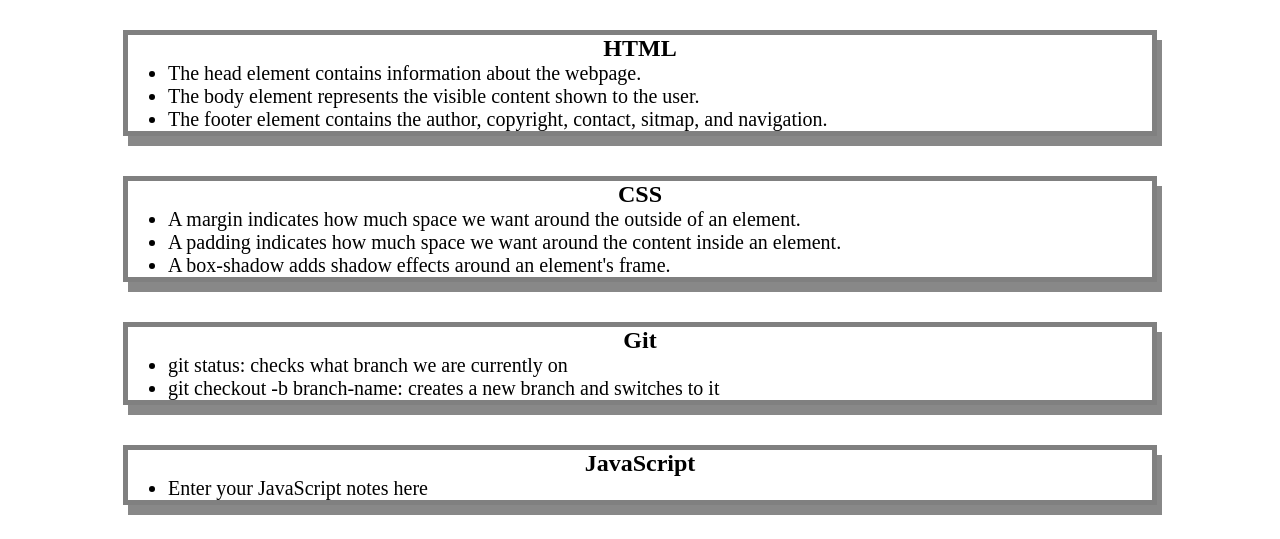
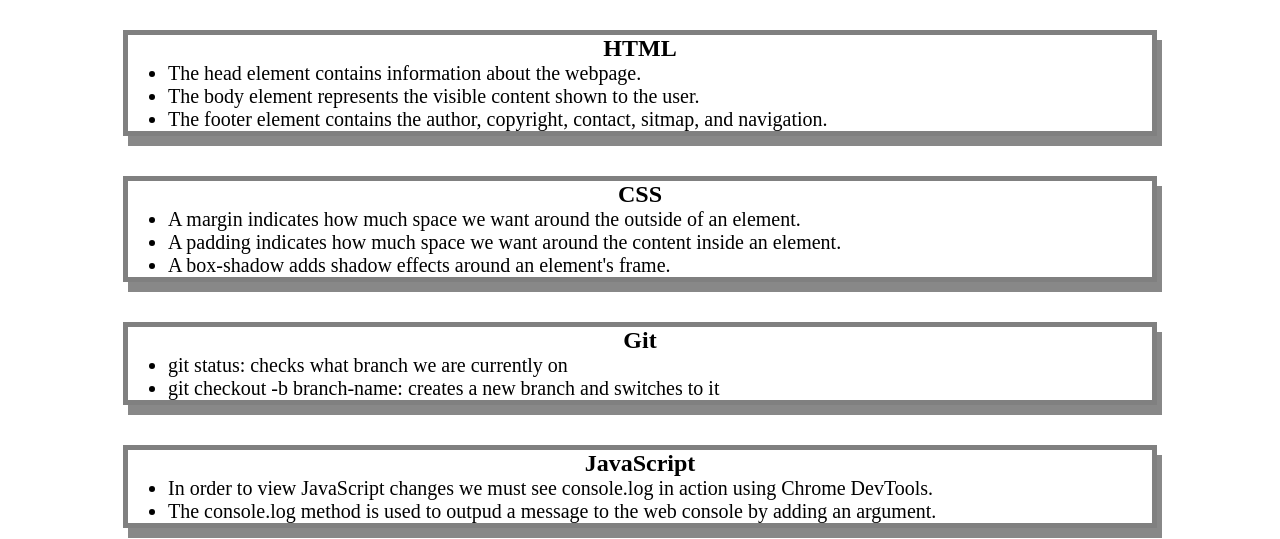
Before and after one commit to bruano95/prework-study-guide, a plain HTML site: page index.html in a window 1280 px wide. Shown: the part 130-669 px from the top of the page. Drawn offline with Linux system fonts and the light colour scheme.

```diff
--- a/index.html
+++ b/index.html
@@ -44,7 +44,8 @@
       <section class="card" id="javascript-section">
         <h2>JavaScript</h2>
         <ul>
-          <li>Enter your JavaScript notes here</li>
+          <li>In order to view JavaScript changes we must see console.log in action using Chrome DevTools.</li>
+          <li>The console.log method is used to outpud a message to the web console by adding an argument.</li>
         </ul>
       </section>
     </main>
```
Also changed, not shown: 1 other file.
